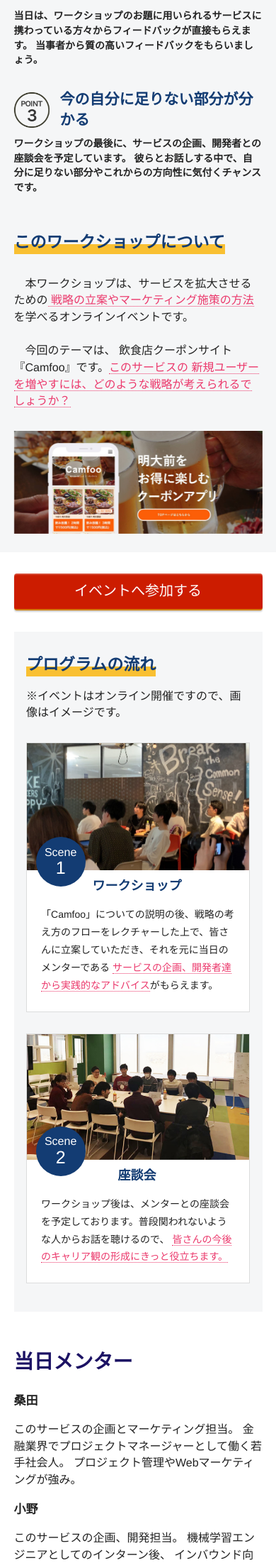
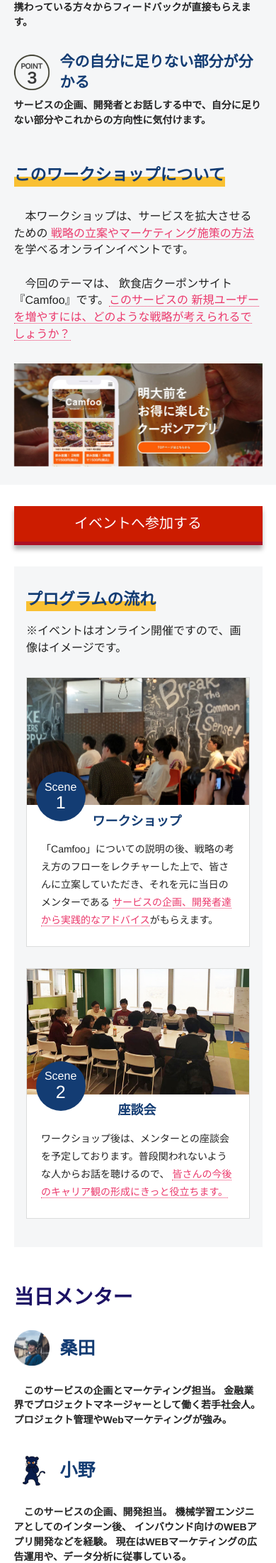
Before and after one commit to yuya-8/webmarke_lp, a PHP site: page / in a window 390 px wide. Shown: the part 1480-3682 px from the top of the page at 71% size. Run offline with PHP 8.4, Linux system fonts and the light colour scheme; some libraries are stand-ins or nearby versions.

Commit message:
メンター画像、ファーストビューコピー、半額

```diff
--- a/index.html
+++ b/index.html
@@ -48,7 +48,7 @@
   </header>
   <div id="hero" class="clearfix">
     <div id="topcopy">クーポンアプリの<br>利用者を増やすには？
-      <div id="topcopy_part">戦略立案の<br>方法を学べる<br>ワークショップ</div>
+      <div id="topcopy_part">戦略立案の<br>方法が学べる！</div>
     </div>
     <div id="topdescription">このワークショップを経て、50人以上の大学生が活躍中！</div>
 
@@ -56,7 +56,15 @@
       先着3名<br></div>
   </div>
 
-  <div class="tC" style="margin: 30px 0;"><a href="#entry" class="btn-entry">イベントへ参加する</a></div>
+  <div class="tC" style="margin: 30px 0;">
+    <div id="benefit_copy">
+      <span>▼▼今だけ半額！▼▼</span>
+    </div>
+    <a href="#entry" class="btn-entry">イベントへ参加する</a>
+    <div id="benefit_copy">
+      <span></span>
+    </div>
+  </div>
 
   <div class="contents">
 
@@ -85,16 +93,13 @@
         </div>
         <li><img id="point" src="point1.png" class="" align="left">実際にあるサービスの企画を考えられる！</li>
         <p>大学生が実際のサービスの企画を考えられる機会はそうそうありません。
-          当ワークショップに参加する事で、実践的な力が身に付きます。
           <br>
         </p>
         <li><img id="point" src="point2.png" class="" align="left">IT分野のプロから<br>フィードバックをもらえる</li>
         <p>当日は、ワークショップのお題に用いられるサービスに携わっている方々からフィードバックが直接もらえます。
-          当事者から質の高いフィードバックをもらいましょう。
         </p>
         <li><img id="point" src="point3.png" class="" align="left">今の自分に足りない部分が分かる</li>
-        <p>ワークショップの最後に、サービスの企画、開発者との座談会を予定しています。
-          彼らとお話しする中で、自分に足りない部分やこれからの方向性に気付くチャンスです。
+        <p>サービスの企画、開発者とお話しする中で、自分に足りない部分やこれからの方向性に気付けます。
           <br>
 
         </p>
@@ -182,11 +187,32 @@
 
         </div>
       </section>
+
       <div class="mentar-block ">
 
         <h3>当日メンター
         </h3>
         <div class="mentar">
+          <ul class="points">
+            <li>
+              <img id="point" src="sazan.png" class="" align="left">
+              <p class="manterName">桑田</p>
+            </li><br>
+            <p>　このサービスの企画とマーケティング担当。
+              金融業界でプロジェクトマネージャーとして働く若手社会人。
+              プロジェクト管理やWebマーケティングが強み。
+              <br>
+            </p>
+            <li>
+              <img id="point" src="kurohyou.png" class="" align="left">
+              <p class="manterName">小野</p>
+            </li><br>
+            <p>　このサービスの企画、開発担当。
+              機械学習エンジニアとしてのインターン後、
+              インバウンド向けのWEBアプリ開発などを経験。
+              現在はWEBマーケティングの広告運用や、データ分析に従事している。
+            </p>
+          </ul>
           <!-- <p class="manterName">
             前林
           </p>
@@ -194,6 +220,7 @@
             ITベンチャーにUIUXデザイナーとしてインターン後、
             フリーランスのWebエンジニア兼デザイナーとして独立。 学生起業家、
             学生時代にプロダクトの開発やマーケティングを実戦で磨き、自らが立ち上げた事業の黒字化に成功。</p> -->
+          <!-- <img id="point" src="point1.png" class="" align="left">
           <p class="manterName">
             桑田
           </p>
@@ -208,7 +235,8 @@
             機械学習エンジニアとしてのインターン後、
             インバウンド向けのWEBアプリ開発などを経験。
             現在はWEBマーケティングの広告運用や、データ分析に従事している。
-          </p>
+          </p> -->
+
         </div>
       </div>
       <div class="other-voice">
@@ -274,7 +302,7 @@
                 <td>
                   <s>3/31(水)20:00~21:30</s>(満員御礼)<br>
                   <s>4/3(土)14:00~15:30</s>(満員御礼)<br>
-                  4/4(日)20:00~21:30<br>
+                  <s>4/4(日)20:00~21:30</s>(満員御礼)<br>
                   4/7(水)20:00~21:30<br>
                   4/10(土)14:00~15:30<br>
                   4/11(日)20:00~21:30<br>
@@ -327,7 +355,7 @@
               <dd>
                 <!-- <input type="text" name="entry.1238054153" class="validate[required]"> -->
                 <!-- <input type="radio" name="entry.1238054153" class="radio_button" value="②4/3(土)14:00~15:30">4/3(土)14:00~15:30<br> -->
-                <input type="radio" name="entry.1238054153" class="radio_button" value="4/4(日)20:00~21:30">4/4(日)20:00~21:30<br>
+                <!-- <input type="radio" name="entry.1238054153" class="radio_button" value="4/4(日)20:00~21:30">4/4(日)20:00~21:30<br> -->
                 <input type="radio" name="entry.1238054153" class="radio_button" value="4/7(水)20:00~21:30">4/7(水)20:00~21:30<br>
                 <input type="radio" name="entry.1238054153" class="radio_button" value="4/10(土)14:00~15:30">4/10(土)14:00~15:30<br>
                 <input type="radio" name="entry.1238054153" class="radio_button" value="4/11(日)20:00~21:30">4/11(日)20:00~21:30<br>
--- a/main.css
+++ b/main.css
@@ -168,6 +168,7 @@
   text-align: center;
   position: relative;
   background: url(hero-bg.jpg) no-repeat center top;
+  /* background: url(camfoo.jpg) no-repeat center top; */
   height: 600px;
   width: 100%;
   background-size: cover;
@@ -1367,16 +1368,21 @@
     text-decoration: none;
     padding: 10px 0 10px 0;
     transition: all 0.3s ease;
-    /* border-bottom: solid 4px #3d424b;
-    border-radius: 3px; */
-    border-bottom: solid 2px #d27d00;/*少し濃い目の色に*/
-    border-radius: 4px;/*角の丸み*/
-    box-shadow: inset 0 2px 0 rgba(255,255,255,0.2), 0 2px 2px rgba(0, 0, 0, 0.19);
+    border-bottom: 5px solid #ac1125;
   }
 
   a.btn-entry:hover {
-    opacity: 0.7;
-  }
+    margin-top: 3px;
+    color: #fff;
+    background: #f56500;
+    border-bottom: 2px solid #b84c00;
+  }
+  a.btn-entry {
+    -webkit-box-shadow: 0 3px 5px rgba(0, 0, 0, .3);
+    box-shadow: 0 6px 6px rgba(0, 0, 0, .3);
+  }
+
+
 
 
 
@@ -1592,6 +1598,7 @@
   #hero {
     text-align: center;
     position: relative;
+    /* background: url(hero-bg.jpg) no-repeat center top; */
     background: url(hero-bg.jpg) no-repeat center top;
     height: auto;
     width: 100%;
@@ -1865,7 +1872,9 @@
     font-weight: bold;
     margin-bottom: 0;
     padding-bottom: 0;
-    font-size: 17px;
+    font-size: 25px;
+    vertical-align: middle;
+    padding-top: 13px;
   }
 
   body {
```
Also changed, not shown: camfoo.jpg (added), kurohyou.png (added), sazan.png (added), 1 other file.
